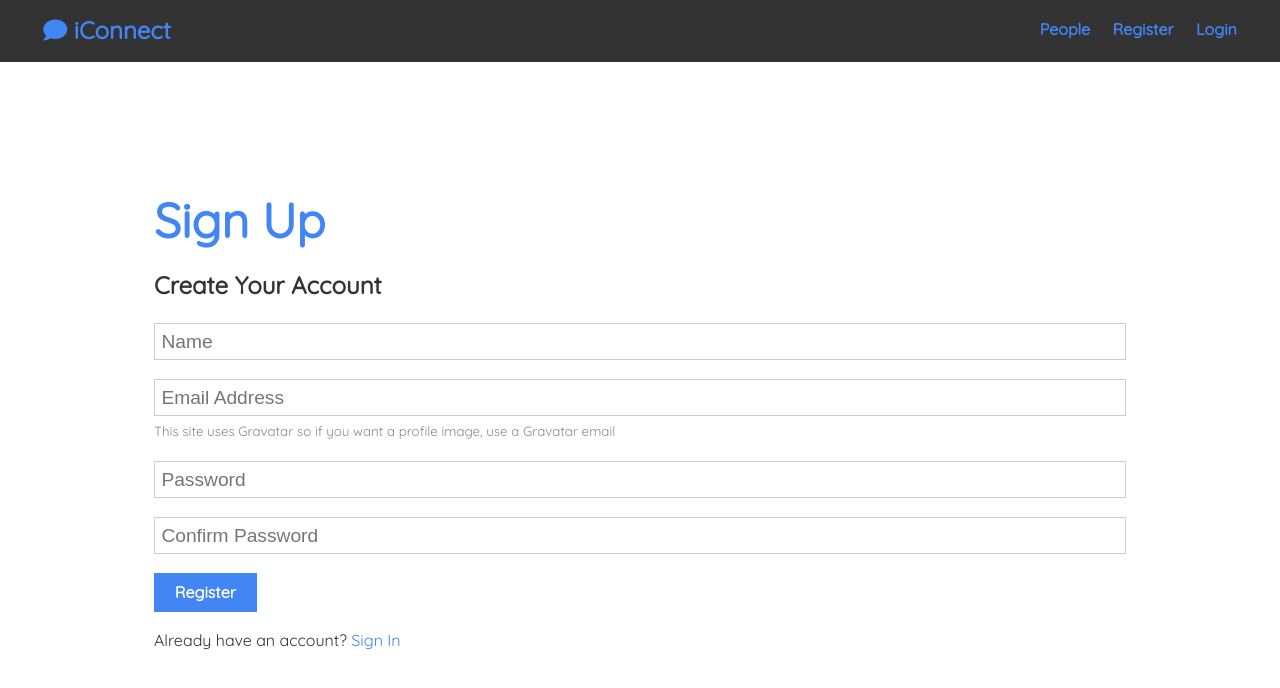
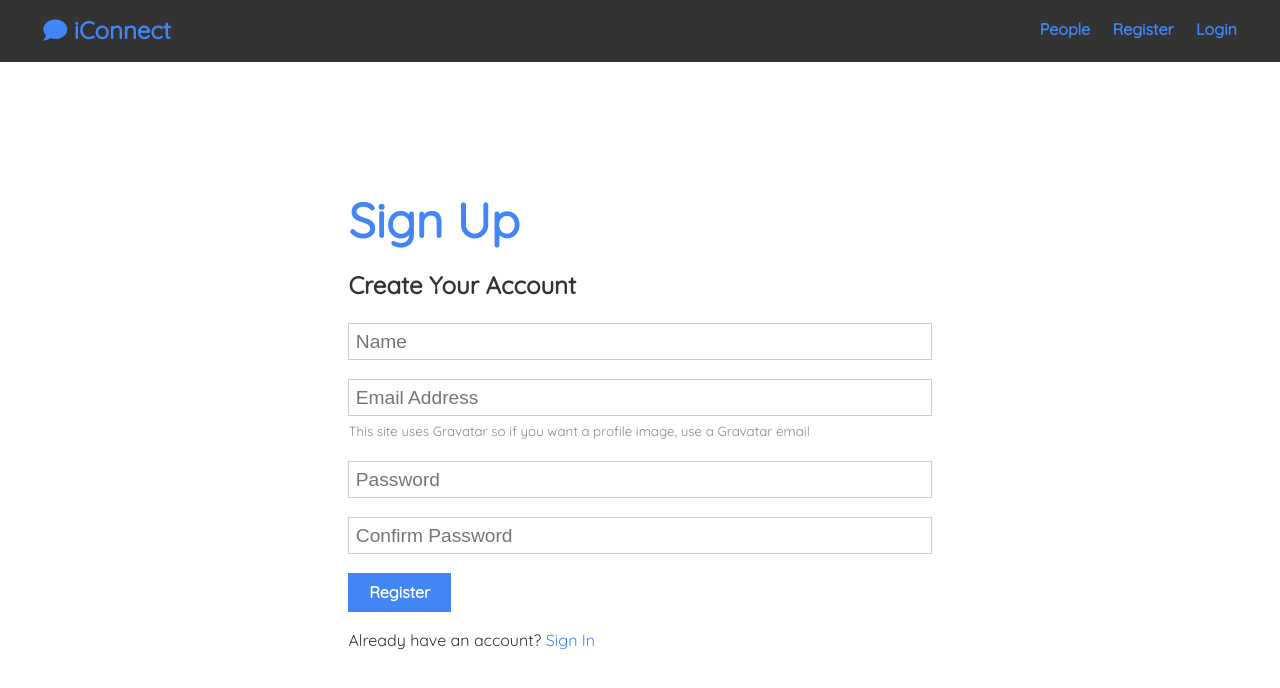
Before and after one commit to vjsamuelideas2it/mernstack, a React (Create React App) app in the folder client/: page /register in a window 1280 px wide. Shown: the top 688 px of the page. Built offline with nearby package versions, Linux system fonts and the light colour scheme; no server answers.

Commit message:
Realigned login and register page

```diff
--- a/client/src/App.css
+++ b/client/src/App.css
@@ -300,6 +300,11 @@ button {
 }
 .form .social-input i.fa-linkedin {
   color: #0077b5;
+}
+
+.auth-form-inner {
+  margin: auto;
+  width: 60%;
 }
 
 .table th,
--- a/client/src/components/auth/Login.js
+++ b/client/src/components/auth/Login.js
@@ -27,6 +27,7 @@ const Login = () => {
 
   return (
     <div className='container'>
+      <div className='auth-form-inner'>
         <h1 className='large text-primary'>Sign In</h1>
         <p className='lead'>Sign Into Your Account</p>
         <form className='form' onSubmit={(e) => onSubmit(e)}>
@@ -43,6 +44,7 @@ const Login = () => {
           <div className='form-group'>
             <input
               type='password'
+              className='auth-form'
               placeholder='Password'
               autoComplete='true'
               name='password'
@@ -57,6 +59,7 @@ const Login = () => {
           Don't have an account? <Link to='/register'>Sign Up</Link>
         </p>
       </div>
+    </div>
   );
 };
 
--- a/client/src/components/auth/Register.js
+++ b/client/src/components/auth/Register.js
@@ -36,6 +36,7 @@ const Register = () => {
 
   return (
     <div className='container'>
+      <div className='auth-form-inner'>
         <h1 className='large text-primary'>Sign Up</h1>
         <p className='lead'>Create Your Account</p>
         <form className='form' onSubmit={(e) => onSubmit(e)}>
@@ -91,6 +92,7 @@ const Register = () => {
           Already have an account? <Link to='/login'>Sign In</Link>
         </p>
       </div>
+    </div>
   );
 };
 
```
Lines whose indentation alone changed are shown as unchanged.
